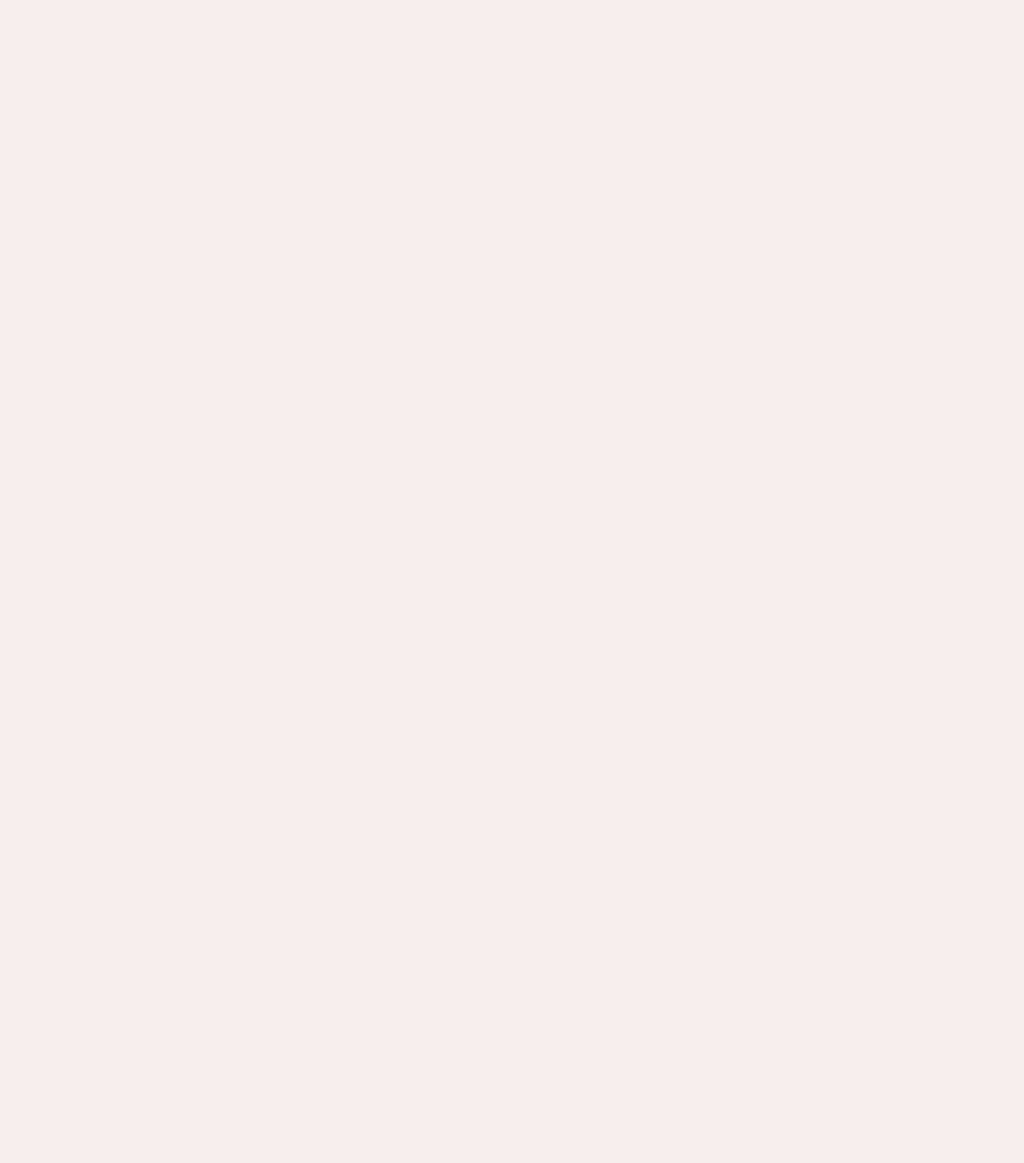
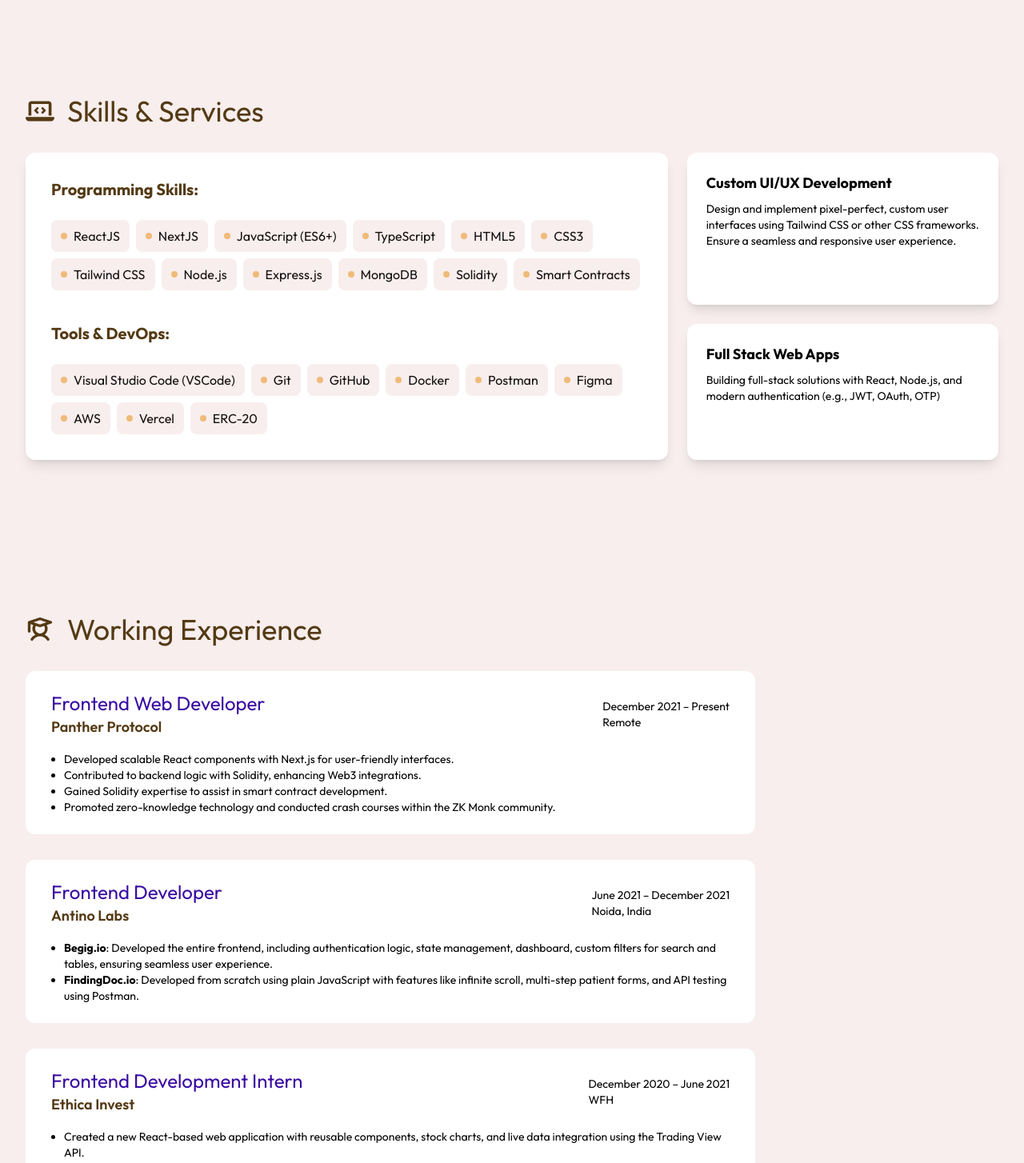
Before and after one commit to ethicalhub/yasir-etc, a Next.js app: page / in a window 1280 px wide. Shown: the part 660-2114 px from the top of the page at 80% size. Before the commit the page ends 800 px from the top, so only its background shows below. Built offline with nearby package versions, Linux system fonts and the light colour scheme.

Commit message:
feat(setup): add experience, skills, tools

```diff
--- a/app/(root)/page.tsx
+++ b/app/(root)/page.tsx
@@ -1,11 +1,15 @@
 import Navbar from "@/components/navigation/Navbar";
+import ExperienceSection from "@/components/sections/ExperienceSection";
 import HeroSection from "@/components/sections/HeroSection";
+import SkillSection from "@/components/sections/SkillSection";
 
 export default function Home() {
   return (
     <main className="container relative max-w-7xl">
       <Navbar />
       <HeroSection />
+      <SkillSection />
+      <ExperienceSection />
     </main>
   );
 }
--- /dev/null
+++ b/components/sections/ExperienceSection.tsx
@@ -0,0 +1,22 @@
+import React from "react";
+import { PiStudentBold } from "react-icons/pi";
+
+import { workExperience } from "@/constants/StaticData";
+
+import ExperienceCard from "../uiComponent/ExperienceCard";
+
+const ExperienceSection = () => {
+  return (
+    <section className="flex w-full flex-col gap-8 py-24 lg:w-3/4 ">
+      <h3 className="flex-align-center gap-4 text-4xl text-primary">
+        <PiStudentBold />
+        <span>Working Experience</span>
+      </h3>
+      {workExperience?.map((experience) => {
+        return <ExperienceCard key={experience.company} data={experience} />;
+      })}
+    </section>
+  );
+};
+
+export default ExperienceSection;
--- a/components/sections/HeroSection.tsx
+++ b/components/sections/HeroSection.tsx
@@ -10,7 +10,7 @@
 const HeroSection = () => {
   const { height, width, src, alt } = ImageConstant.PROFILE_ICON;
   return (
-    <section className="flex min-h-[75vh] flex-col justify-center gap-8 py-24">
+    <section className="flex min-h-[70vh] w-full flex-col justify-center gap-8 py-24  lg:w-3/4">
       <div className="flex-align-center gap-3">
         <Image
           className="size-16 rounded-full"
@@ -25,7 +25,7 @@
         </div>
       </div>
       <div className="py-2">
-        <p className="w-full text-justify text-[32px] font-extralight leading-snug lg:w-3/4">
+        <p className="w-full text-justify text-3xl font-extralight leading-snug">
           A software engineer with <strong>3+ years of experience</strong> in
           frontend development using{" "}
           <strong>Javascript, ReactJS, NextJS</strong> and{" "}
--- /dev/null
+++ b/components/sections/SkillSection.tsx
@@ -0,0 +1,80 @@
+import React from "react";
+import { FaLaptopCode } from "react-icons/fa6";
+
+import { programmingSkills, tools } from "@/constants/StaticData";
+
+const SkillSection = () => {
+  return (
+    <section className="flex w-full flex-col gap-8 py-24">
+      {/* Skills & Services Bento Grid Section */}
+
+      <h3 className="flex-align-center gap-4 text-4xl text-primary">
+        <FaLaptopCode />
+        <span>Skills & Services</span>
+      </h3>
+
+      <div className="grid grid-cols-1 gap-6 md:grid-cols-3">
+        <div className="col-span-2 row-span-2 flex flex-col justify-between gap-10 rounded-xl bg-white p-8 shadow-lg transition hover:shadow-xl">
+          <div>
+            <h3 className="mb-6 text-xl font-bold text-primary">
+              Programming Skills:
+            </h3>
+            <div className="flex flex-wrap items-center gap-2">
+              {programmingSkills.map((skill, index) => (
+                <div
+                  key={index}
+                  className="flex cursor-pointer items-center gap-2 rounded-lg bg-lightBg px-3 py-2  text-dark hover:bg-primary hover:text-white"
+                >
+                  <div className="size-2 rounded-full bg-secondary"></div>
+                  <span className="">{skill}</span>
+                </div>
+              ))}
+            </div>
+          </div>
+          <div>
+            <h3 className="mb-6 text-xl font-bold text-primary">
+              Tools & DevOps:
+            </h3>
+            <div className="flex flex-wrap items-center gap-2">
+              {tools.map((tool, index) => (
+                <div
+                  key={index}
+                  className="flex cursor-pointer items-center gap-2 rounded-lg bg-lightBg px-3 py-2  text-dark hover:bg-primary hover:text-white"
+                >
+                  <div className="size-2 rounded-full bg-secondary"></div>
+                  <span className="">{tool}</span>
+                </div>
+              ))}
+            </div>
+          </div>
+        </div>
+
+        {/* Service Card 1 */}
+        <div className="rounded-xl bg-white p-6 shadow-lg transition hover:shadow-xl">
+          <h3 className="mb-2 text-lg font-bold">Custom UI/UX Development</h3>
+          <ul className="text-sm">
+            <li>
+              Design and implement pixel-perfect, custom user interfaces using
+              Tailwind CSS or other CSS frameworks.
+            </li>
+            <li>Ensure a seamless and responsive user experience.</li>
+          </ul>
+        </div>
+
+        {/* Service Card 2 */}
+        <div className="rounded-xl bg-white p-6 shadow-lg transition hover:shadow-xl">
+          <h3 className="mb-2 text-lg font-bold">Full Stack Web Apps</h3>
+          <ul className="text-sm">
+            <li>
+              Building full-stack solutions with React, Node.js, and modern
+              authentication (e.g., JWT, OAuth, OTP)
+            </li>
+          </ul>
+          <p className="text-sm"></p>
+        </div>
+      </div>
+    </section>
+  );
+};
+
+export default SkillSection;
--- /dev/null
+++ b/components/uiComponent/ExperienceCard.tsx
@@ -0,0 +1,37 @@
+import React from "react";
+
+const ExperienceCard = ({ data }) => {
+  return (
+    <div className="rounded-xl bg-white px-8 py-6">
+      <div className="flex-align-center justify-between gap-4">
+        <div className="">
+          <p className="text-2xl text-blue">{data.role}</p>
+          <p className="text-lg font-semibold text-primary">{data.company}</p>
+        </div>
+
+        <div className="text-sm">
+          <p>{data.duration}</p>
+          <p>{data.location}</p>
+        </div>
+      </div>
+
+      <div className="mt-4">
+        <ul className="list-disc pl-4 text-sm">
+          {data.responsibilities?.map((resp, i) => <li key={i}>{resp}</li>)}
+        </ul>
+
+        {data.projects && (
+          <ul className="list-disc pl-4 text-sm">
+            {data.projects.map((project, i) => (
+              <li key={i}>
+                <strong>{project.name}</strong>: {project.details}
+              </li>
+            ))}
+          </ul>
+        )}
+      </div>
+    </div>
+  );
+};
+
+export default ExperienceCard;
--- /dev/null
+++ b/constants/StaticData.js
@@ -0,0 +1,67 @@
+export const workExperience = [
+  {
+    company: "Panther Protocol",
+    location: "Remote",
+    role: "Frontend Web Developer",
+    duration: "December 2021 – Present",
+    responsibilities: [
+      "Developed scalable React components with Next.js for user-friendly interfaces.",
+      "Contributed to backend logic with Solidity, enhancing Web3 integrations.",
+      "Gained Solidity expertise to assist in smart contract development.",
+      "Promoted zero-knowledge technology and conducted crash courses within the ZK Monk community.",
+    ],
+  },
+  {
+    company: "Antino Labs",
+    location: "Noida, India",
+    role: "Frontend Developer",
+    duration: "June 2021 – December 2021",
+    projects: [
+      {
+        name: "Begig.io",
+        details:
+          "Developed the entire frontend, including authentication logic, state management, dashboard, custom filters for search and tables, ensuring seamless user experience.",
+      },
+      {
+        name: "FindingDoc.io",
+        details:
+          "Developed from scratch using plain JavaScript with features like infinite scroll, multi-step patient forms, and API testing using Postman.",
+      },
+    ],
+  },
+  {
+    company: "Ethica Invest",
+    location: "WFH",
+    role: "Frontend Development Intern",
+    duration: "December 2020 – June 2021",
+    responsibilities: [
+      "Created a new React-based web application with reusable components, stock charts, and live data integration using the Trading View API.",
+      "Implemented user registration APIs using Node.js and MongoDB.",
+    ],
+  },
+];
+export const programmingSkills = [
+  "ReactJS",
+  "NextJS",
+  "JavaScript (ES6+)",
+  "TypeScript",
+  "HTML5",
+  "CSS3",
+  "Tailwind CSS",
+  "Node.js",
+  "Express.js",
+  "MongoDB",
+  "Solidity",
+  "Smart Contracts",
+];
+export const tools = [
+  "Visual Studio Code (VSCode)",
+  "Git",
+  "GitHub",
+  "Docker",
+  "Postman",
+  "Figma",
+  "AWS",
+  "Vercel",
+  "ERC-20",
+];
```
